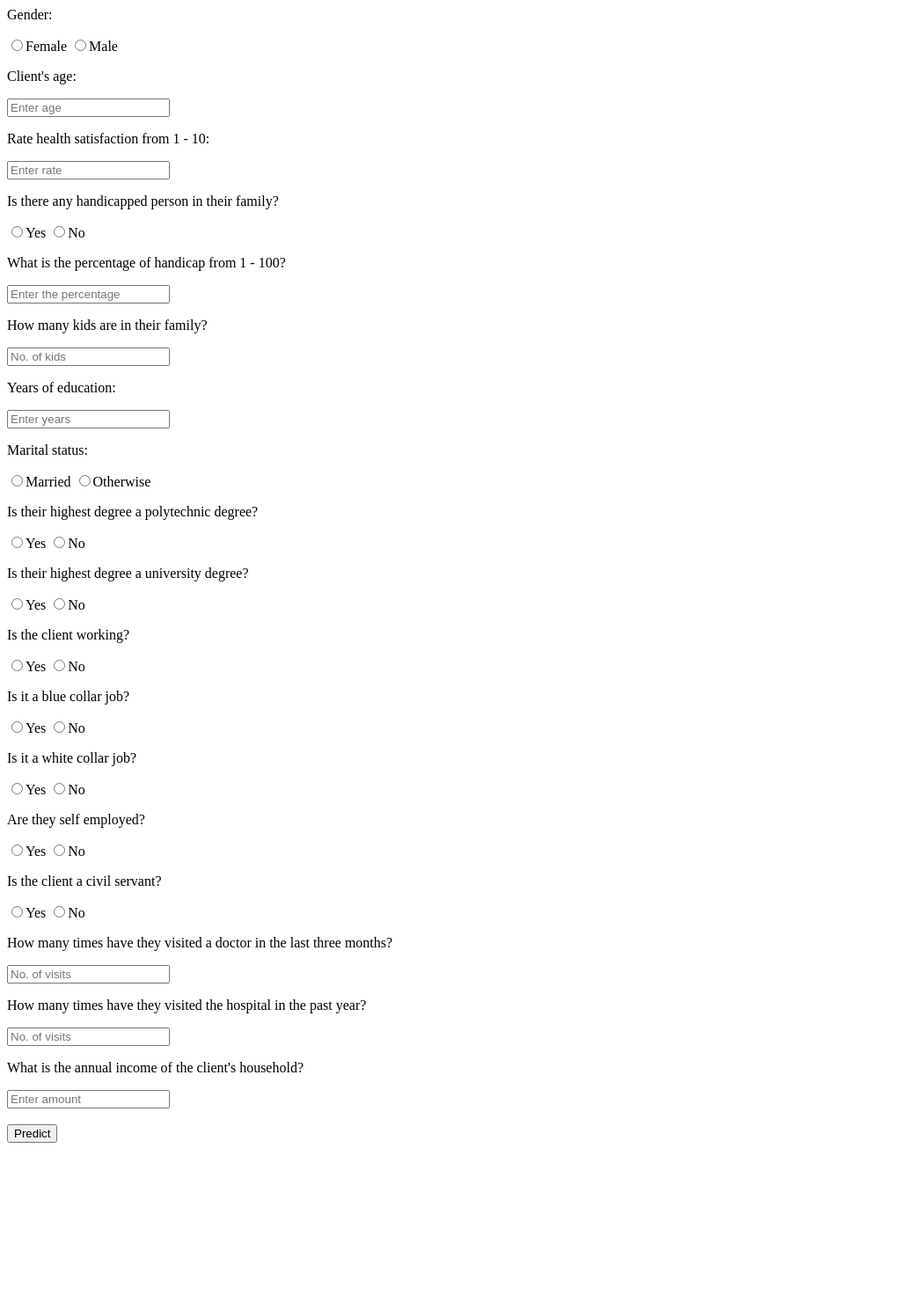
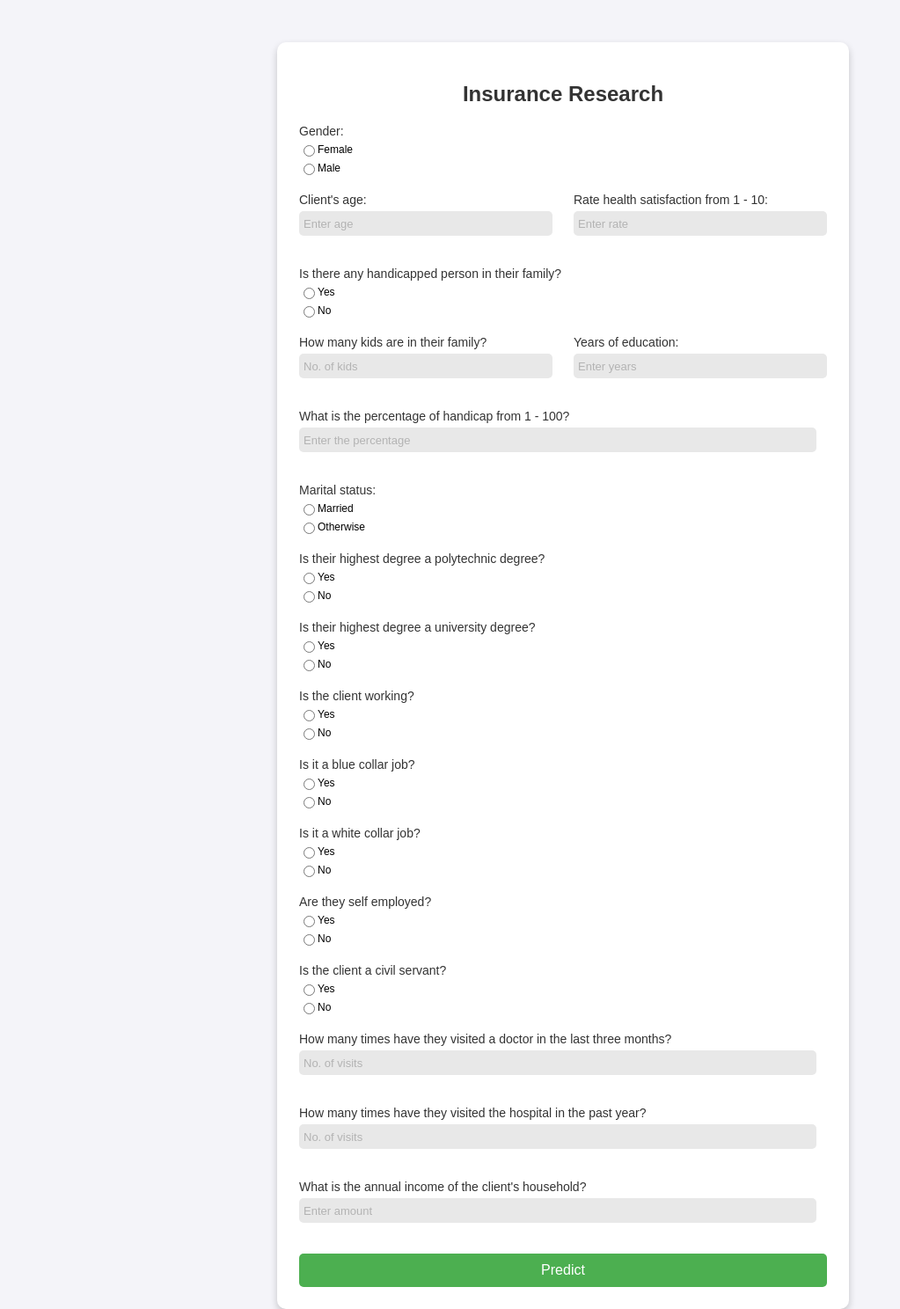
Before and after one commit to FavourAkumute/Insurance-research, a Flask app: page / in a window 1280 px wide. Shown: the whole page at 88% size, without its empty margins (0-1023 px from the left). Before the commit the page ends 1299 px from the top, so only its background shows below. Run offline with Flask 3, Linux system fonts and the light colour scheme; parts of the project's set-up code (start-up, migrations or seed data) failed here and were passed over.

Commit message:
chore: updated styling

```diff
--- a/static/style.css
+++ b/static/style.css
@@ -1,3 +1,106 @@
-<link rel="stylesheet" href="{{ url_for('static',filename='css/style.css') }}">
+/* <link rel="stylesheet" href="{{ url_for('static',filename='css/style.css') }}">
 <script type="text/javascript"
- src="{{ url_for('static',filename='script/script.js') }}"></script>
+ src="{{ url_for('static',filename='script/script.js') }}"></script> */
+
+body {
+	background-color: #f4f4f9;
+	font-family: Arial, sans-serif;
+	display: flex;
+	justify-content: center;
+	align-items: center;
+	margin: 0;
+	padding-top: 3rem;
+}
+
+form {
+	background-color: #ffffff;
+	padding: 25px;
+	border-radius: 10px;
+	box-shadow: 0 4px 8px rgba(0, 0, 0, 0.2);
+	max-width: 600px;
+	width: 100%;
+}
+
+h2 {
+	text-align: center;
+	color: #333333;
+	margin-bottom: 20px;
+}
+
+p {
+	margin: 0;
+	font-weight: 500;
+	font-size: 14px;
+	color: #333333;
+}
+
+label {
+	font-size: 12px;
+	display: flex;
+	align-items: center;
+	margin-top: 5px;
+}
+
+input[type="number"] {
+	margin-top: 5px;
+	margin-bottom: 15px;
+	padding: 5px;
+	font-size: 16px;
+	width: 100%;
+	box-sizing: border-box;
+	border-radius: 5px;
+}
+
+input[type="number"] {
+	width: calc(100% - 12px);
+}
+
+.row {
+	display: flex;
+	justify-content: space-between;
+	align-items: center;
+	margin-bottom: 15px;
+}
+.row div {
+	width: 48%;
+}
+
+.row label {
+	width: 45%;
+	display: inline-block;
+}
+
+input {
+	border: none;
+	outline: none;
+	background-color: #e8e8e8;
+	padding: 0.5rem;
+}
+input::placeholder {
+	font-size: 13px;
+	color: rgb(179, 179, 179);
+}
+.row input[type="number"] {
+	width: 100%;
+}
+
+.form-group {
+	margin-bottom: 20px;
+}
+
+button {
+	display: block;
+	width: 100%;
+	background-color: #4caf50;
+	color: white;
+	padding: 10px;
+	border: none;
+	border-radius: 5px;
+	font-size: 16px;
+	cursor: pointer;
+	margin-top: 10px;
+}
+
+button:hover {
+	background-color: #45a049;
+}
--- a/templates/index.html
+++ b/templates/index.html
@@ -1,51 +1,321 @@
+<!DOCTYPE html>
+<html lang="en">
+	<head>
+		<meta charset="UTF-8" />
+		<meta name="viewport" content="width=device-width, initial-scale=1.0" />
+		<title>Insurance Research</title>
+		<link rel="stylesheet" href="../static/style.css" />
+	</head>
+	<body>
 		<form action="{{ url_for('predict')}}" method="post">
+			<h2>Insurance Research</h2>
+
+			<div class="form-group">
 				<p>Gender:</p>
-     <label><input type="radio" name="female" value="1" required="required" 		/>Female</label>
-        <label><input type="radio" name="female" value="0" required="required" 		/>Male</label><br>
+				<div class="">
+					<label
+						><input
+							type="radio"
+							name="female"
+							value="1"
+							required="required"
+						/>Female</label
+					>
+					<label
+						><input
+							type="radio"
+							name="female"
+							value="0"
+							required="required"
+						/>Male</label
+					>
+				</div>
+			</div>
+
+			<div class="form-group">
+				<div class="row">
+					<div class="rowInput">
 						<p>Client's age:</p>
-     <input type="number" name="age" placeholder="Enter age" 			  		required="required" /><br>
+						<input
+							type="number"
+							name="age"
+							placeholder="Enter age"
+							required="required"
+						/>
+					</div>
+					<div class="rowInput">
 						<p>Rate health satisfaction from 1 - 10:</p>
-     <input type="number" name="hsat" placeholder="Enter rate" 			  		required="required" /><br>
+						<input
+							type="number"
+							name="hsat"
+							placeholder="Enter rate"
+							required="required"
+						/>
+					</div>
+				</div>
+			</div>
+
+			<div class="form-group">
 				<p>Is there any handicapped person in their family?</p>
-     <label><input type="radio" name="handicapped" value="1" required="required" 		/>Yes</label>
-        <label><input type="radio" name="handicapped" value="0" required="required" 		/>No</label>
+				<div class="">
+					<label
+						><input
+							type="radio"
+							name="handicapped"
+							value="1"
+							required="required"
+						/>Yes</label
+					>
+					<label
+						><input
+							type="radio"
+							name="handicapped"
+							value="0"
+							required="required"
+						/>No</label
+					>
+				</div>
+			</div>
+
+			<div class="form-group row">
+				<div>
+					<p>How many kids are in their family?</p>
+					<input
+						type="number"
+						name="have_kids"
+						placeholder="No. of kids"
+						required="required"
+					/>
+				</div>
+
+				<div>
+					<p>Years of education:</p>
+					<input
+						type="number"
+						name="years_of_educ"
+						placeholder="Enter years"
+						required="required"
+					/>
+				</div>
+			</div>
+			<div class="form-group">
 				<p>What is the percentage of handicap from 1 - 100?</p>
-     <input type="number" name="degree_of_handicap" placeholder="Enter the percentage" 			  		required="required" /><br>
-    <p>How many kids are in their family?</p>
-     <input type="number" name="have_kids" placeholder="No. of kids" 			  		required="required" /><br>
-    <p>Years of education:</p>
-     <input type="number" name="years_of_educ" placeholder="Enter years" 			  		required="required" /><br>
+				<input
+					type="number"
+					name="degree_of_handicap"
+					placeholder="Enter the percentage"
+					required="required"
+				/>
+			</div>
+			<div class="form-group">
 				<p>Marital status:</p>
-     <label><input type="radio" name="marital_status" value="1" required="required" 		/>Married</label>
-        <label><input type="radio" name="marital_status" value="0" required="required" 		/>Otherwise</label><br>
+				<div class="">
+					<label
+						><input
+							type="radio"
+							name="marital_status"
+							value="1"
+							required="required"
+						/>Married</label
+					>
+					<label
+						><input
+							type="radio"
+							name="marital_status"
+							value="0"
+							required="required"
+						/>Otherwise</label
+					>
+				</div>
+			</div>
+
+			<div class="form-group">
 				<p>Is their highest degree a polytechnic degree?</p>
-     <label><input type="radio" name="polyd" value="1" required="required" 		/>Yes</label>
-        <label><input type="radio" name="polyd" value="0" required="required" 		/>No</label><br>
+				<div class="">
+					<label
+						><input
+							type="radio"
+							name="polyd"
+							value="1"
+							required="required"
+						/>Yes</label
+					>
+					<label
+						><input
+							type="radio"
+							name="polyd"
+							value="0"
+							required="required"
+						/>No</label
+					>
+				</div>
+			</div>
+
+			<div class="form-group">
 				<p>Is their highest degree a university degree?</p>
-     <label><input type="radio" name="univ" value="1" required="required" 		/>Yes</label>
-        <label><input type="radio" name="univ" value="0" required="required" 		/>No</label><br>
+				<div class="">
+					<label
+						><input
+							type="radio"
+							name="univ"
+							value="1"
+							required="required"
+						/>Yes</label
+					>
+					<label
+						><input
+							type="radio"
+							name="univ"
+							value="0"
+							required="required"
+						/>No</label
+					>
+				</div>
+			</div>
+
+			<div class="form-group">
 				<p>Is the client working?</p>
-     <label><input type="radio" name="working" value="1" required="required" 		/>Yes</label>
-        <label><input type="radio" name="working" value="0" required="required" 		/>No</label><br>
+				<div class="">
+					<label
+						><input
+							type="radio"
+							name="working"
+							value="1"
+							required="required"
+						/>Yes</label
+					>
+					<label
+						><input
+							type="radio"
+							name="working"
+							value="0"
+							required="required"
+						/>No</label
+					>
+				</div>
+			</div>
+
+			<div class="form-group">
 				<p>Is it a blue collar job?</p>
-     <label><input type="radio" name="bluec" value="1" required="required" 		/>Yes</label>
-        <label><input type="radio" name="bluec" value="0" required="required" 		/>No</label><br>
+				<div class="">
+					<label
+						><input
+							type="radio"
+							name="bluec"
+							value="1"
+							required="required"
+						/>Yes</label
+					>
+					<label
+						><input
+							type="radio"
+							name="bluec"
+							value="0"
+							required="required"
+						/>No</label
+					>
+				</div>
+			</div>
+
+			<div class="form-group">
 				<p>Is it a white collar job?</p>
-     <label><input type="radio" name="whitec" value="1" required="required" 		/>Yes</label>
-        <label><input type="radio" name="whitec" value="0" required="required" 		/>No</label><br>
+				<div class="">
+					<label
+						><input
+							type="radio"
+							name="whitec"
+							value="1"
+							required="required"
+						/>Yes</label
+					>
+					<label
+						><input
+							type="radio"
+							name="whitec"
+							value="0"
+							required="required"
+						/>No</label
+					>
+				</div>
+			</div>
+
+			<div class="form-group">
 				<p>Are they self employed?</p>
-     <label><input type="radio" name="self" value="1" required="required" 		/>Yes</label>
-        <label><input type="radio" name="self" value="0" required="required" 		/>No</label><br>
+				<div class="">
+					<label
+						><input
+							type="radio"
+							name="self"
+							value="1"
+							required="required"
+						/>Yes</label
+					>
+					<label
+						><input
+							type="radio"
+							name="self"
+							value="0"
+							required="required"
+						/>No</label
+					>
+				</div>
+			</div>
+
+			<div class="form-group">
 				<p>Is the client a civil servant?</p>
-     <label><input type="radio" name="civil" value="1" required="required" 		/>Yes</label>
-        <label><input type="radio" name="civil" value="0" required="required" 		/>No</label><br>
-    <p>How many times have they visited a doctor in the last three months?</p>
-        <input type="number" name="docvis" placeholder="No. of visits" 			  		required="required" /><br>
+				<div class="">
+					<label
+						><input
+							type="radio"
+							name="civil"
+							value="1"
+							required="required"
+						/>Yes</label
+					>
+					<label
+						><input
+							type="radio"
+							name="civil"
+							value="0"
+							required="required"
+						/>No</label
+					>
+				</div>
+			</div>
+
+			<div class="form-group">
+				<p>
+					How many times have they visited a doctor in the last three months?
+				</p>
+				<input
+					type="number"
+					name="docvis"
+					placeholder="No. of visits"
+					required="required"
+				/>
+			</div>
+
+			<div class="form-group">
 				<p>How many times have they visited the hospital in the past year?</p>
-        <input type="number" name="hospvis" placeholder="No. of visits" 			  		required="required" /><br>
+				<input
+					type="number"
+					name="hospvis"
+					placeholder="No. of visits"
+					required="required"
+				/>
+			</div>
+
+			<div class="form-group">
 				<p>What is the annual income of the client's household?</p>
-        <input type="number" name="income" placeholder="Enter amount" 			  		required="required" /><br><br>
+				<input
+					type="number"
+					name="income"
+					placeholder="Enter amount"
+					required="required"
+				/>
+			</div>
 
 			<button type="submit">Predict</button>
 		</form>
-<p> {{prediction }} </p>
+	</body>
+</html>
```
Lines whose indentation alone changed are shown as unchanged.
